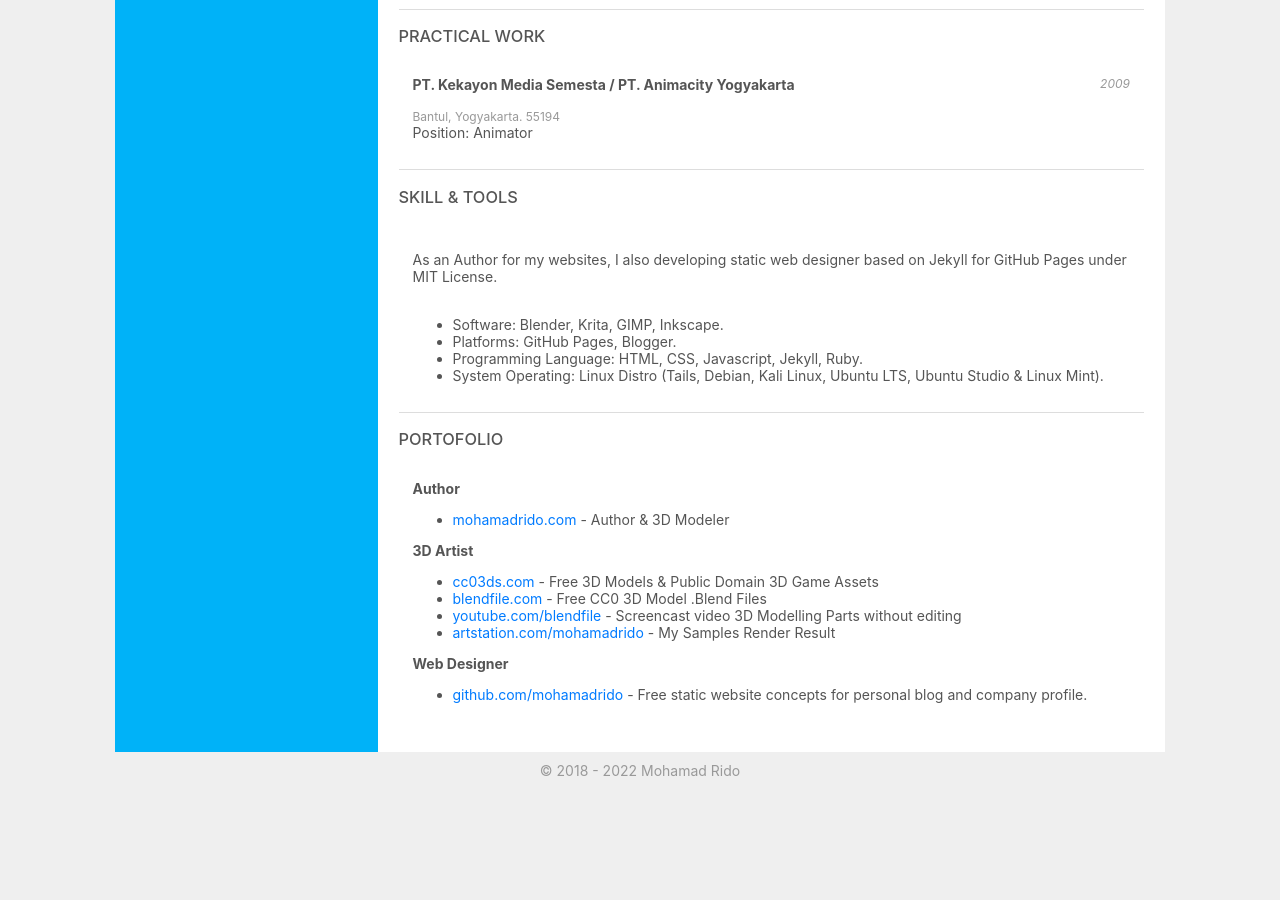
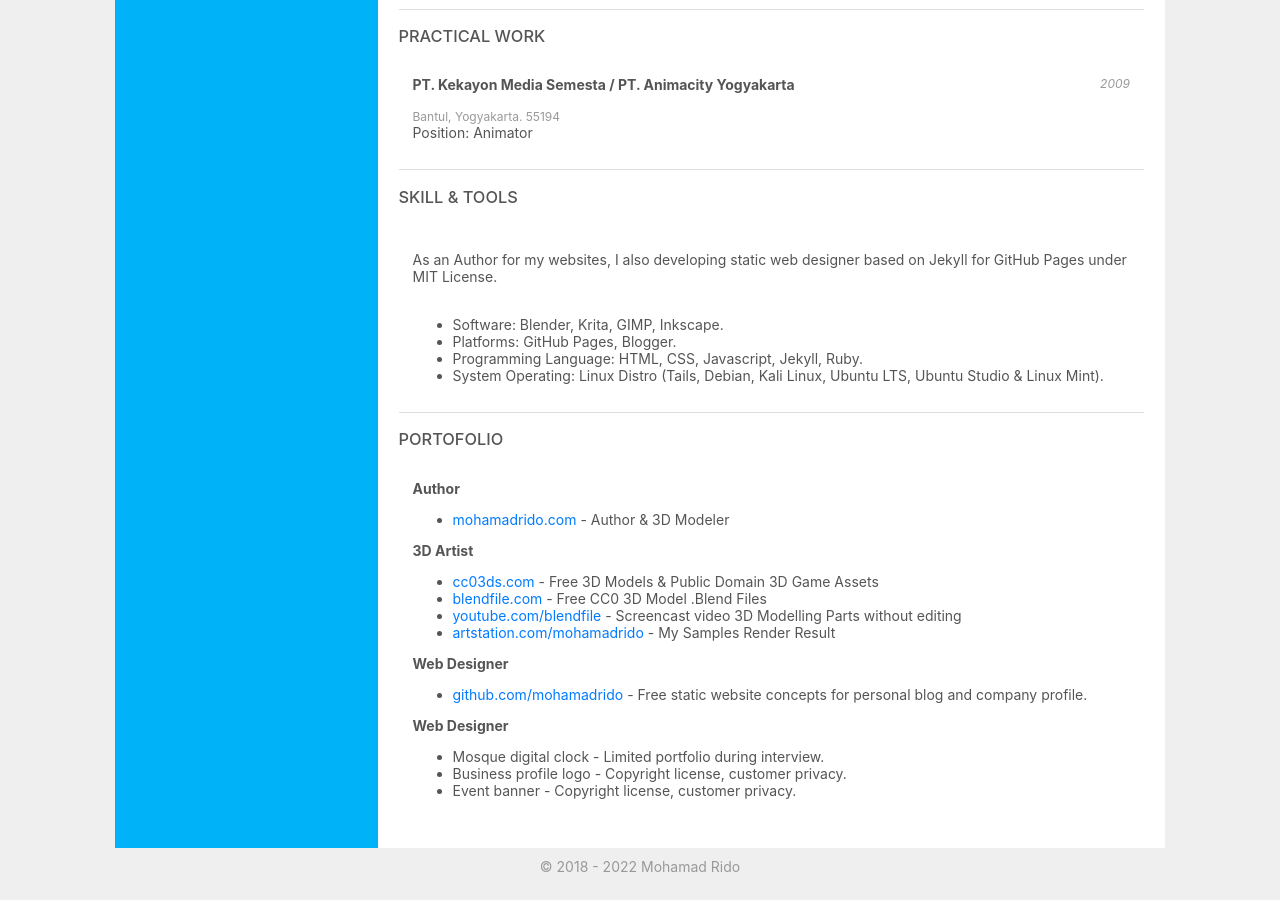
Before and after one commit to mohamadrido/about, a Jekyll site: the page built from index.html, in a window 1280 px wide and 900 px high, scrolled down 811 px. Built offline with Jekyll 4.4.1, drawn with Linux system fonts in a browser that asks for light colours; before the commit the page ends 1615 px from its top, so only the background shows below that.

Commit message:
Update index.html

```diff
--- a/index.html
+++ b/index.html
@@ -131,6 +131,13 @@ layout: default
       <ul>
       <li><a href="https://github.com/mohamadrido">github.com/mohamadrido</a> - Free static website concepts for personal blog and company profile.</li>
       </ul>
+
+    <b>Web Designer</b>
+      <ul>
+      <li>Mosque digital clock - Limited portfolio during interview.</li>
+      <li>Business profile logo - Copyright license, customer privacy.</li>
+      <li>Event banner - Copyright license, customer privacy.</li>
+      </ul>
     </div>
 
   </div>
```
